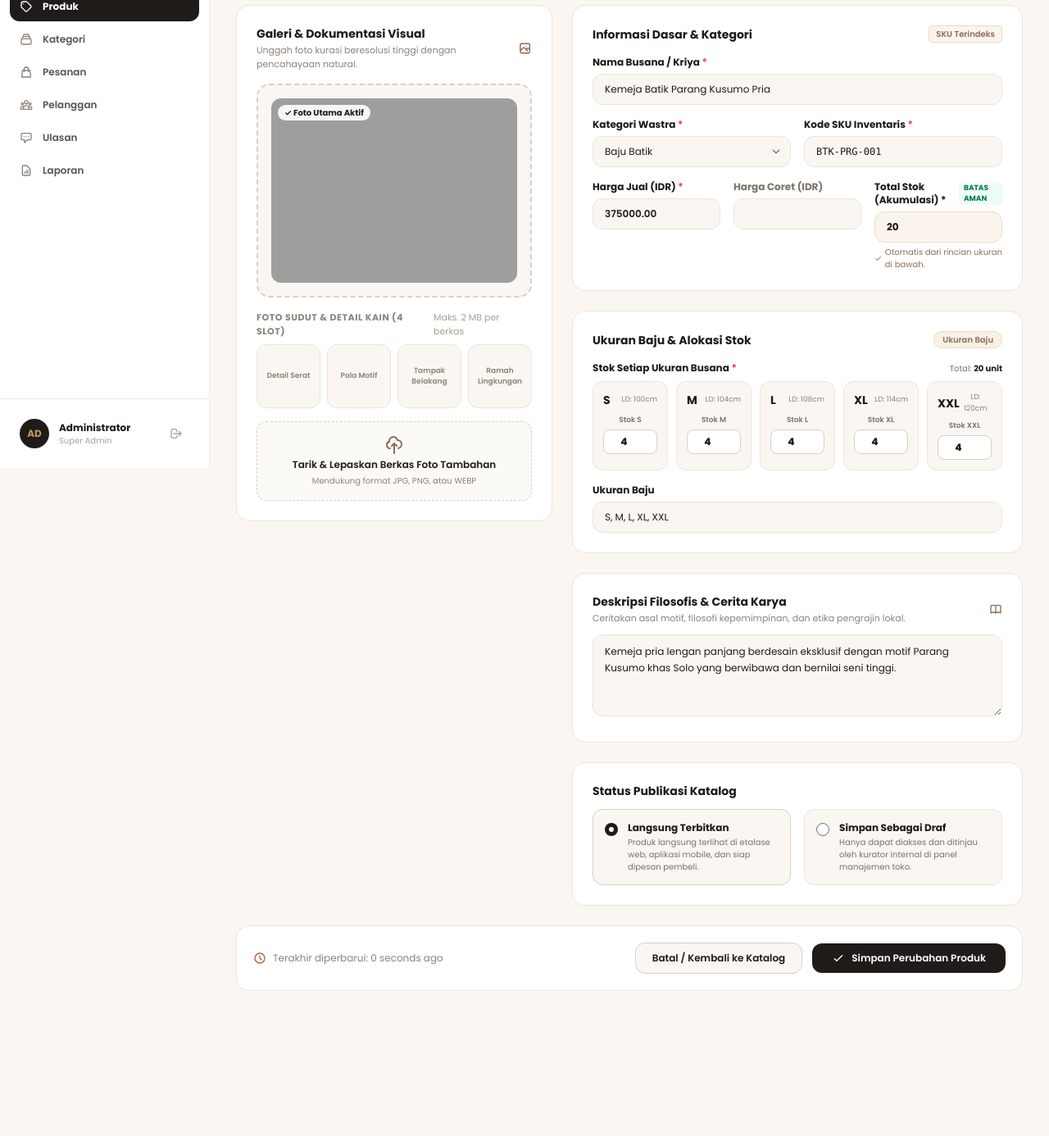
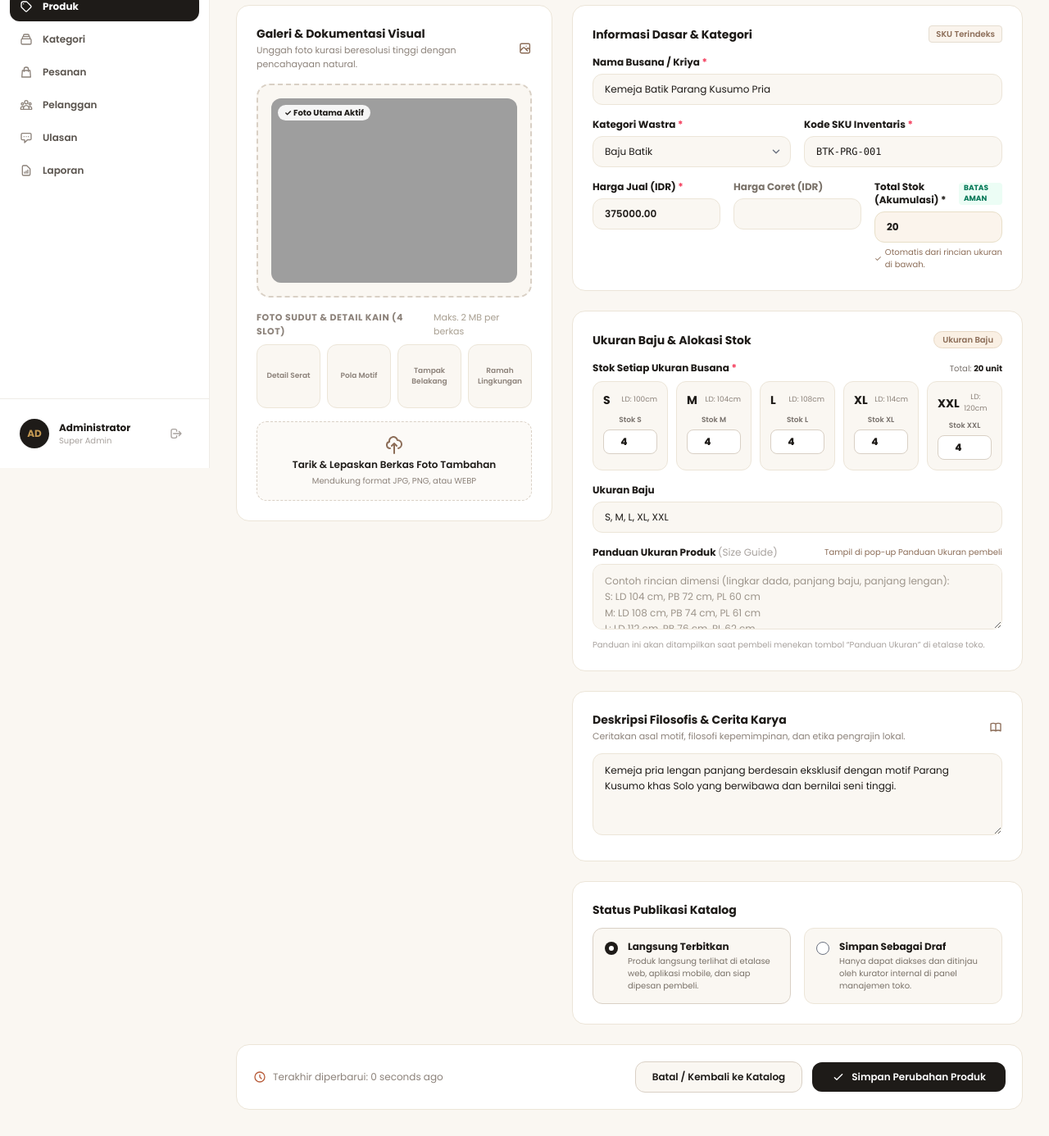
Before and after one commit to kevinrizaldi/websitebatik, a Laravel app: page /admin/produk/1/edit in a window 1280 px wide. Shown: the part 229-1615 px from the top of the page at 82% size. Before the commit the page ends 1438 px from the top, so only its background shows below. Run offline with Laravel 12, Linux system fonts and the light colour scheme; a user stored in the database is signed in; data comes from the database, SQL or seed files in the repository; style sheets or scripts are compiled from the project's sources; parts of the project's set-up code (start-up, migrations or seed data) failed here and were passed over; grey boxes are pictures that could not be loaded.

Commit message:
feat: tambahkan input panduan ukuran produk di form kurator dan etalase detail

```diff
--- a/app/Http/Controllers/ProdukController.php
+++ b/app/Http/Controllers/ProdukController.php
@@ -109,6 +109,7 @@ class ProdukController extends Controller
             'deskripsi' => 'nullable|string|max:255',
             'material' => 'nullable|string|max:255',
             'ukuran' => 'nullable|string|max:255',
+            'panduan_ukuran' => 'nullable|string|max:2000',
             'gambar' => 'nullable|image|mimes:jpg,jpeg,png,webp|max:2048',
             'gambar_lainnya' => 'nullable|array|max:9',
             'gambar_lainnya.*' => 'nullable|image|mimes:jpg,jpeg,png,webp|max:2048',
@@ -224,6 +225,7 @@ class ProdukController extends Controller
             'deskripsi' => 'nullable|string|max:255',
             'material' => 'nullable|string|max:255',
             'ukuran' => 'nullable|string|max:255',
+            'panduan_ukuran' => 'nullable|string|max:2000',
             'gambar' => 'nullable|image|mimes:jpg,jpeg,png,webp|max:2048',
             'gambar_lainnya' => 'nullable|array|max:9',
             'gambar_lainnya.*' => 'nullable|image|mimes:jpg,jpeg,png,webp|max:2048',
--- a/app/Models/Product.php
+++ b/app/Models/Product.php
@@ -37,6 +37,7 @@ class Product extends Model
         'material',
         'size',
         'ukuran',
+        'panduan_ukuran',
         'size_stock',
         'stok_ukuran',
         'image',
--- a/resources/views/produk/edit.blade.php
+++ b/resources/views/produk/edit.blade.php
@@ -351,6 +351,21 @@
                                    class="w-full py-2.5 px-3.5 rounded-xl border border-[#ECE5D8] bg-[#FAF7F2] text-xs text-[#1E1B18] placeholder-[#9C948A] focus:outline-none focus:ring-2 focus:ring-[#8C6D58] focus:bg-white transition">
                             <input type="hidden" name="material" value="{{ old('material', $produk->material ?? 'Katun Primissima Halus 60s, Batik Cap kombinasi Tulis canting tembaga') }}">
                         </div>
+
+                        {{-- Panduan Ukuran Produk --}}
+                        <div x-show="!isKain" x-transition>
+                            <div class="flex items-center justify-between mb-1.5">
+                                <label class="block text-xs font-bold text-[#1E1B18]">
+                                    Panduan Ukuran Produk <span class="text-stone-400 font-normal">(Size Guide)</span>
+                                </label>
+                                <span class="text-[10px] text-[#8C6D58]">Tampil di pop-up Panduan Ukuran pembeli</span>
+                            </div>
+                            <textarea name="panduan_ukuran"
+                                      rows="3"
+                                      placeholder="Contoh rincian dimensi (lingkar dada, panjang baju, panjang lengan):&#10;S: LD 104 cm, PB 72 cm, PL 60 cm&#10;M: LD 108 cm, PB 74 cm, PL 61 cm&#10;L: LD 112 cm, PB 76 cm, PL 62 cm&#10;XL: LD 116 cm, PB 78 cm, PL 63 cm&#10;XXL: LD 120 cm, PB 80 cm, PL 64 cm"
+                                      class="w-full py-2.5 px-3.5 rounded-xl border border-[#ECE5D8] bg-[#FAF7F2] text-xs text-[#1E1B18] placeholder-[#9C948A] focus:outline-none focus:ring-2 focus:ring-[#8C6D58] focus:bg-white transition leading-relaxed">{{ old('panduan_ukuran', $produk->panduan_ukuran) }}</textarea>
+                            <p class="text-[10px] text-stone-400 mt-1">Panduan ini akan ditampilkan saat pembeli menekan tombol &ldquo;Panduan Ukuran&rdquo; di etalase toko.</p>
+                        </div>
                     </div>
 
                     {{-- Card 3: Deskripsi Filosofis & Cerita Karya --}}
```
Also changed, not shown: resources/views/produk-detail.blade.php (+11 -1 lines), resources/views/produk/create.blade.php (+15 -0 lines), tests/Feature/ProdukValidationTest.php (+53 -0 lines), database/migrations/2026_11_24_150000_add_panduan_ukuran_to_products_table.php (added).
